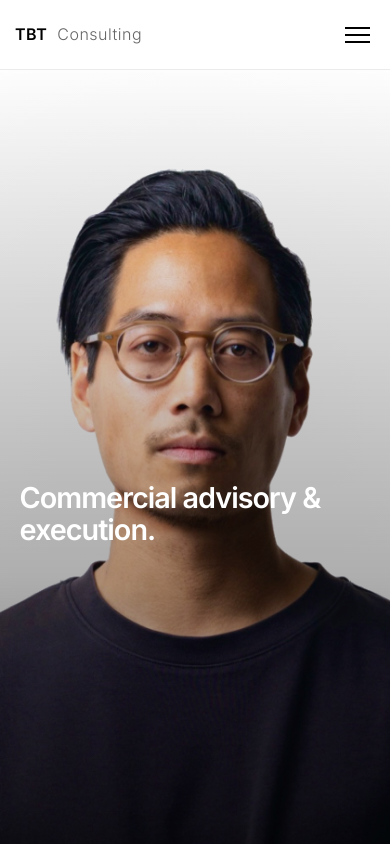
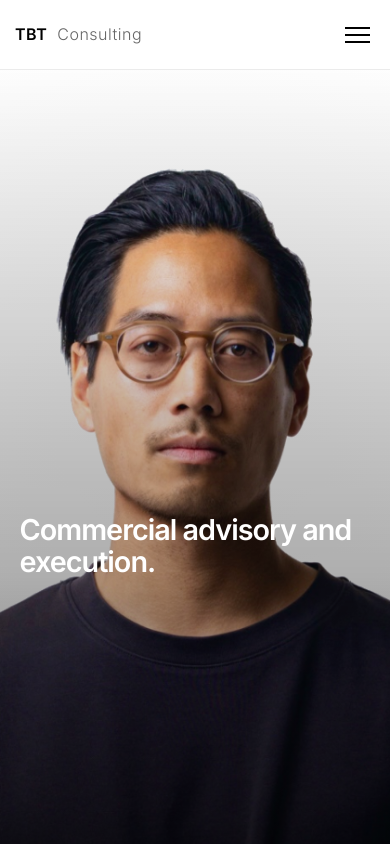
Before and after one commit to maxd211/Tbt-Advisory, a Next.js app: page / in a window 390 px wide. Shown: the top 844 px of the page. Built offline with nearby package versions, Linux system fonts and the light colour scheme.

Commit message:
Refine mobile hero headline: move 2 lines down and use 'and'

```diff
--- a/app/globals.css
+++ b/app/globals.css
@@ -498,7 +498,8 @@ main {
         color: #ffffff;
         background: none;
         -webkit-text-fill-color: #ffffff;
-        margin-top: 2.2em;
+        position: relative;
+        top: 2.2em;
     }
 
     .hero-tagline {
--- a/app/page.js
+++ b/app/page.js
@@ -9,7 +9,7 @@ export default function Home() {
                     <div className="hero-content-new">
                         <div className="hero-left">
                             <h1 className="hero-headline-new">
-                                Commercial advisory &amp; execution.
+                                Commercial advisory and execution.
                             </h1>
                         </div>
                         <div className="hero-right">
```
